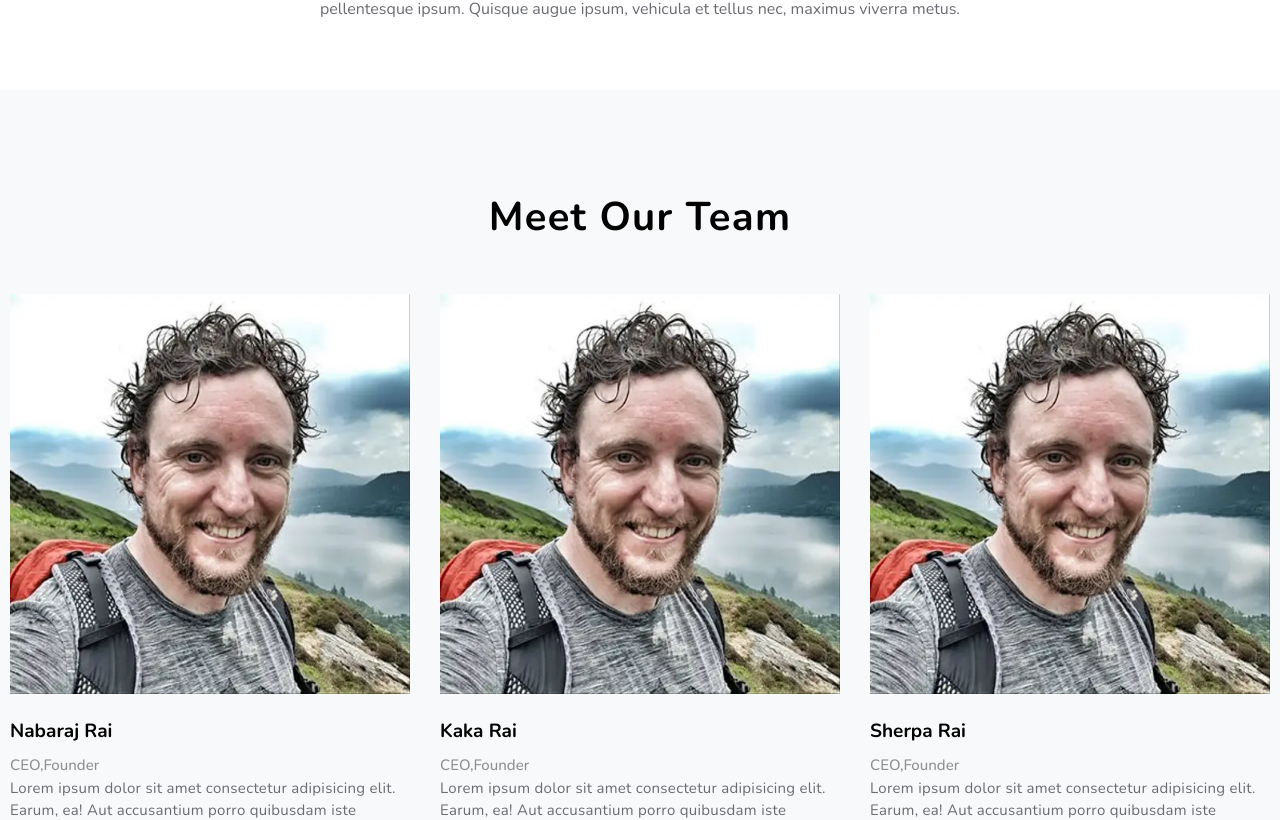
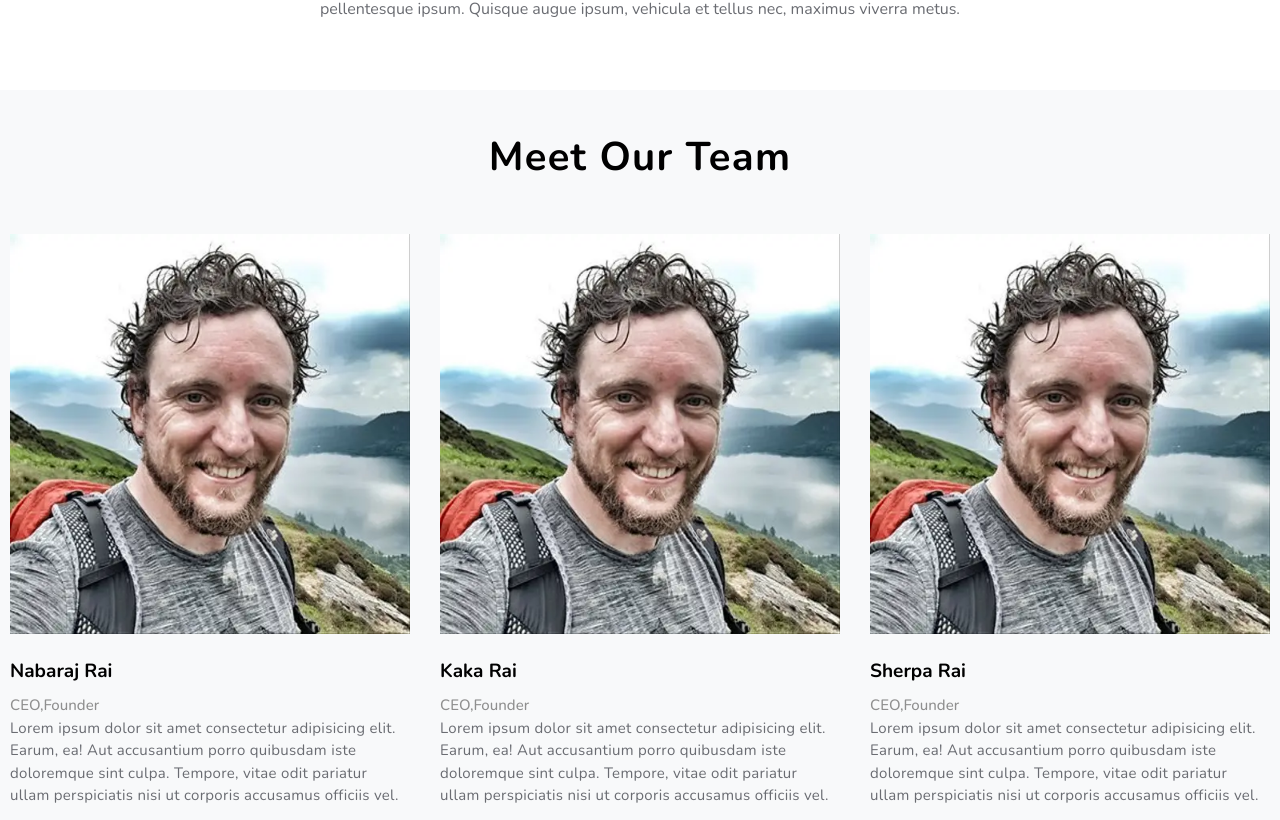
Before and after one commit to SherpaTechnology/booking-service, a React (Vite) app: page /aboutus in a window 1280 px wide. Shown: the part 1000-1820 px from the top of the page. Built offline with nearby package versions, Linux system fonts and the light colour scheme.

Commit message:
code refactored

```diff
--- a/src/assets/styles/pages/_aboutus.sass
+++ b/src/assets/styles/pages/_aboutus.sass
@@ -26,7 +26,7 @@
             color: #6a6c72
             text-align: center
 .team-sections
-    margin: 10rem 0rem
+    margin: 4rem 0rem
     .team-section
         h1
             font-size: 4rem
```
